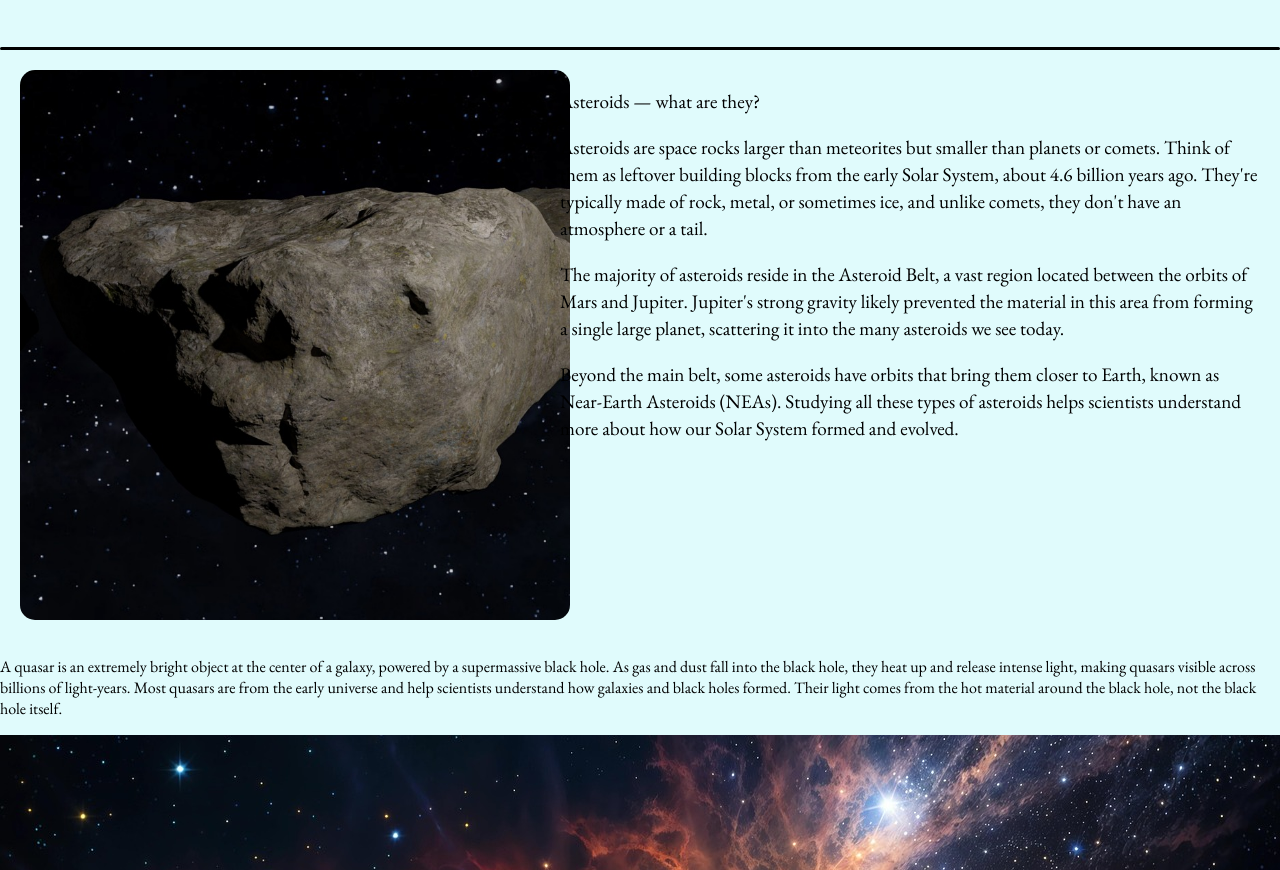
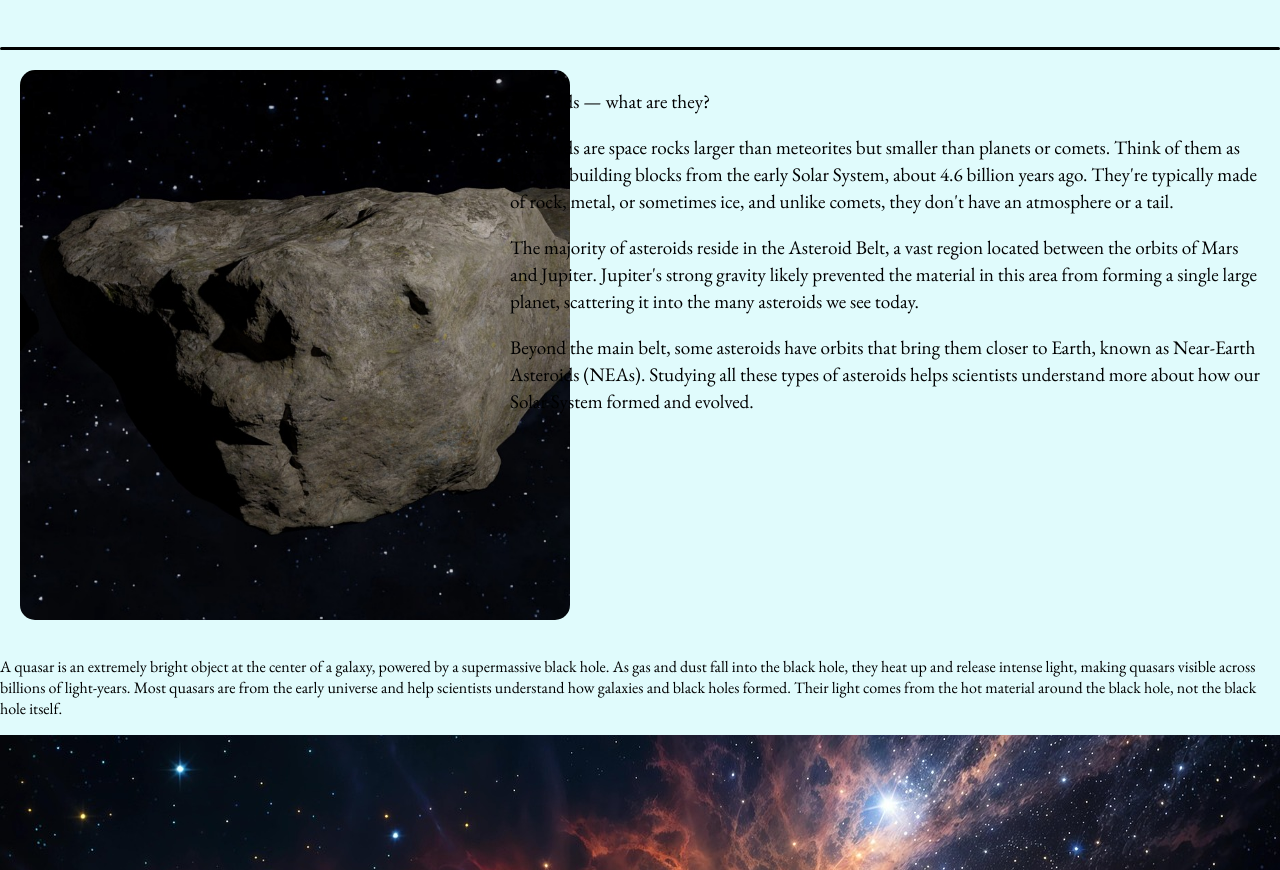
Before and after one commit to Luna-cell-droid/y11, a plain HTML site: page homepage.html in a window 1280 px wide. Shown: the part 1175-2045 px from the top of the page. Drawn offline with nearby package versions, Linux system fonts and the light colour scheme.

Commit message:
Update styles.css

```diff
--- a/styles.css
+++ b/styles.css
@@ -183,7 +183,7 @@ body{
 }
 .comet-text{
     flex: 1;
-    min-width: 700px;
+    min-width: 750px;
     max-width: 800px;
 }
 .comet-text p{
```
